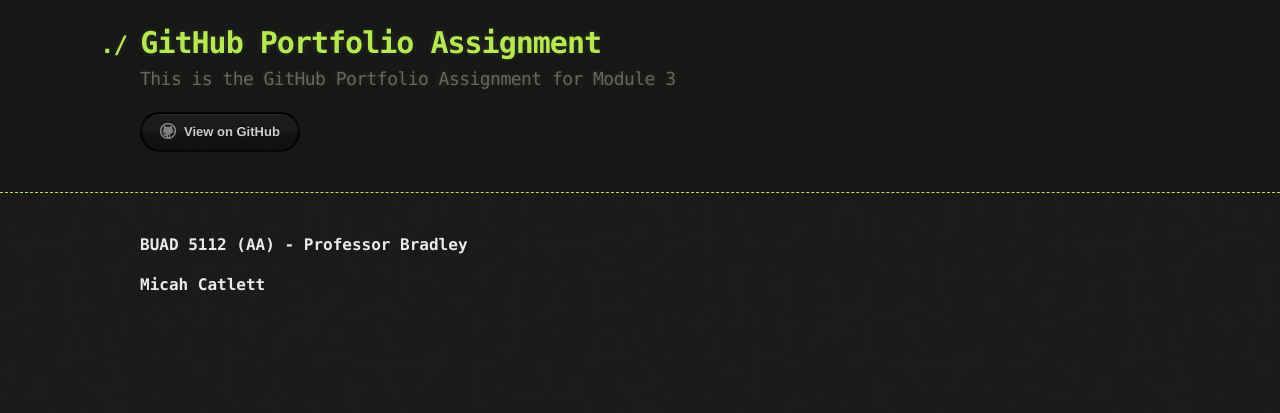
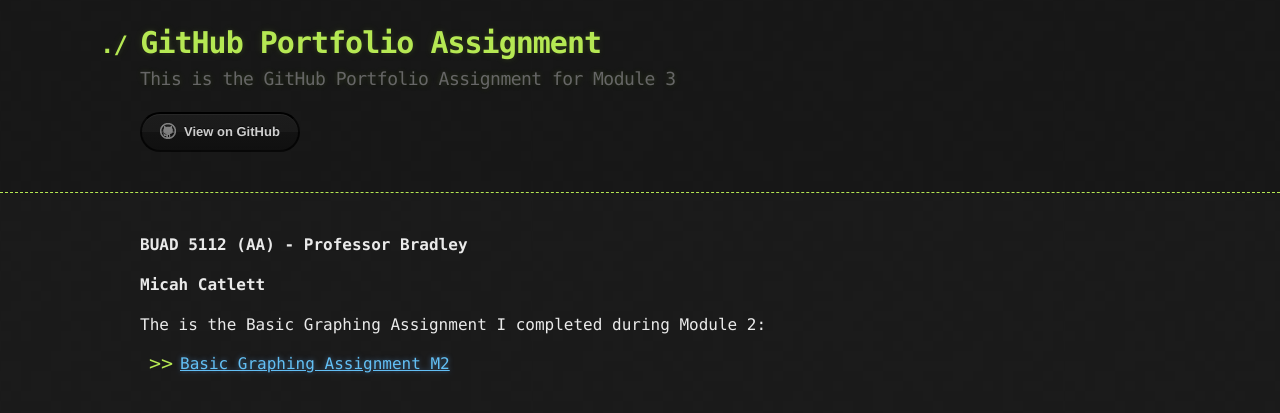
Before and after one commit to githubmicah/githubmicah.github.io, a Jekyll site: the page built from index.md, in a window 1280 px wide. Shown: the top 413 px of the page. Built offline with Jekyll 4.4.1, drawn with Linux system fonts in a browser that asks for light colours; our own code applies the rules of GitHub Pages for plain Markdown files.

Commit message:
Update index.md

```diff
--- a/index.md
+++ b/index.md
@@ -6,3 +6,8 @@
 **BUAD 5112 (AA) - Professor Bradley**
 
 **Micah Catlett**
+
+
+The is the Basic Graphing Assignment I completed during Module 2:
+
+- [Basic Graphing Assignment M2](/matplotlib/index.md)
```
